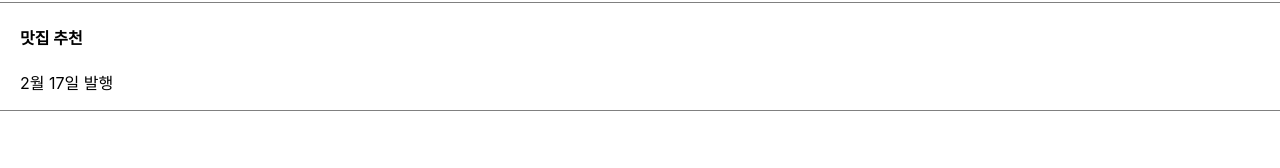
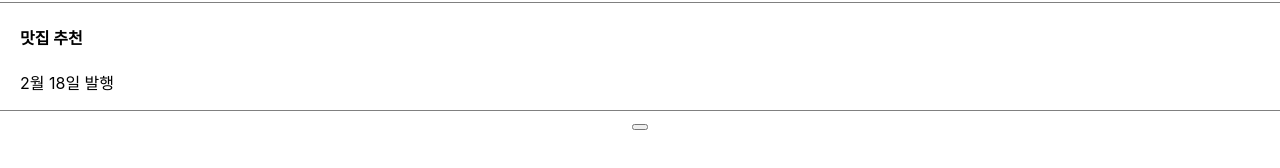
Before and after one commit to TaesunPark/hello-react, a React (Create React App) app: page / in a window 1280 px wide. Shown: the part 344-512 px from the top of the page. Built offline with nearby package versions, Linux system fonts and the light colour scheme.

Commit message:
[ADD] button 클릭 시 Modal 창 띄우는 기능 추가, 해당 기능을 useState로 상태 관리

```diff
--- a/src/App.css
+++ b/src/App.css
@@ -57,3 +57,10 @@ div{
   text-align: left;
   border-bottom: 1px solid grey;
 }
+
+.modal{
+  margin-top: 20px;
+  padding: 20px;
+  background: #eee;
+  text-align: left;
+}
--- a/src/App.js
+++ b/src/App.js
@@ -7,6 +7,8 @@ function App(){
   let post = '강남 우동 맛집';
   let [글제목, b] = useState(['남자 코트 추천', '여자 코트 추천', '맛집 추천']);
   let [따봉, 따봉변경] =  useState(0);
+  // UI의 현재 상태를 state로 저장
+  let [modal, setModal] = useState(false);
 
   // array/object 특징
   // array/object 담은 변수엔 화살표만 저장됨
@@ -42,11 +44,43 @@ function App(){
 
       <div className="list">
         <h4>{글제목[2]}</h4>
-        <p>2월 17일 발행</p>
+        <p>2월 18일 발행</p>
       </div>
+
+      <button onClick={()=>{
+        setModal(!modal);
+        }}></button>
+
+      {
+        modal == true ? <Modal></Modal> : null
+      }
 
     </div>
   );
 }
 
+// const 변수는 에러 메시지를 띄워줌
+
+// 컴포넌트로 만들면 좋은 경우
+// 1. 반복적인 html 축약할 때
+// 2. 큰 페이지들
+// 3. 자주변경되는 것들
+// 단점
+// 1. state 가져다쓸 때 문제생김
+
+function Modal(){
+  return(
+      <div className="modal">
+        <h4>제목11</h4>
+        <p>날짜</p>
+        <p>상세내용</p>
+      </div>
+  )
+}
+
+// [동적인 UI 만드는 step]
+// 1. html css로 미리 디자인 완성
+// 2. UI의 현재 상태를 state로 저장
+// 3. state에 따라 UI가 어떻게 보일지 작성
+
 export default App;
```
